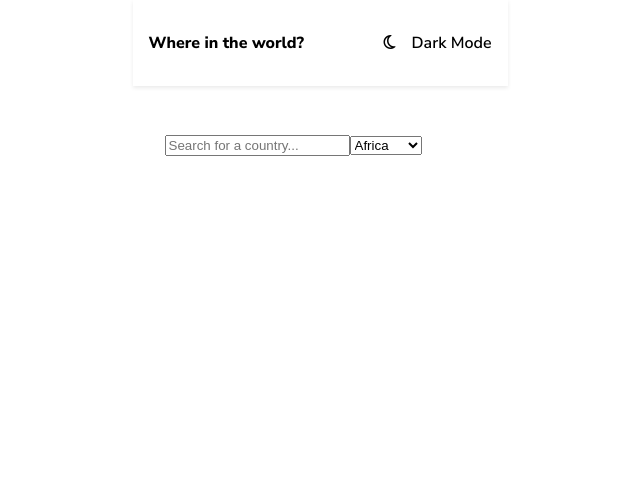
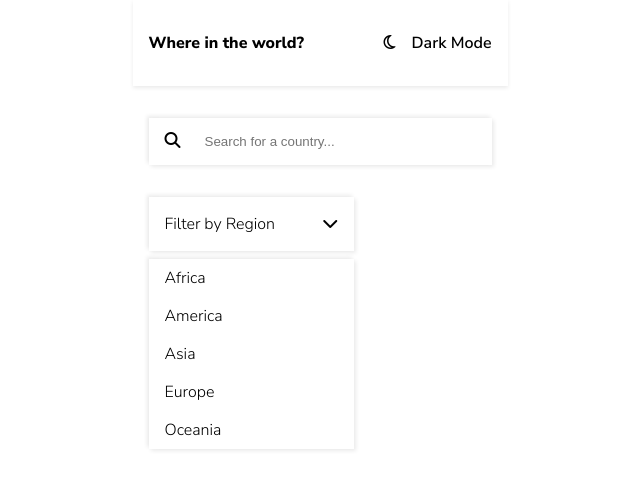
Before and after one commit to ormus395/react-flags, a React (Create React App) app: page / in a window 1280 px wide. Shown: the top 484 px of the page, without its empty margins (320-960 px from the left). Built offline with nearby package versions, Linux system fonts and the light colour scheme.

Commit message:
Add header and search section

```diff
--- a/src/App.js
+++ b/src/App.js
@@ -2,13 +2,13 @@ import React from "react";
 import "./App.css";
 
 import Header from "./components/Header/Header";
-import SearchBar from "./components/Search/SearchBar";
+import Search from "./components/Search/Search";
 
 function App() {
   return (
     <div className="App">
       <Header />
-      <SearchBar />
+      <Search />
     </div>
   );
 }
--- a/src/components/Search/Filter.js
+++ b/src/components/Search/Filter.js
@@ -4,16 +4,22 @@ function Filter(props) {
   let searchBy = ["Africa", "Asia", "America", "Oceania", "Europe"];
   let options = searchBy.sort().map((option) => {
     return (
-      <option value={option} key={option}>
+      <li value={option} key={option}>
         {option}
-      </option>
+      </li>
     );
   });
 
   return (
-    <select name="" id="" className="dropdown">
-      {options}
-    </select>
+    <div className="filter">
+      <p className="filter--title">
+        Filter by Region{" "}
+        <span className="filter--logo">
+          <i class="fas fa-chevron-down"></i>
+        </span>
+      </p>
+      <ul className={`${props.hidden} filter--drop-down`}>{options}</ul>
+    </div>
   );
 }
 
--- /dev/null
+++ b/src/components/Search/Search.css
@@ -0,0 +1,51 @@
+.search {
+  margin-top: 2rem;
+  padding: 0 1rem;
+}
+
+.search-bar {
+  box-shadow: 2px 2px 4px hsl(0, 0%, 92%), -2px -2px 4px hsl(0, 0%, 92%);
+}
+
+.search-bar .search-bar--input {
+  border-style: none;
+  padding: 1rem;
+  margin-left: 0.5rem;
+  width: 80%;
+}
+
+.search-bar--logo {
+  display: inline-block;
+  padding-left: 1rem;
+}
+
+.filter {
+  margin-top: 2rem;
+}
+
+.filter--title {
+  display: flex;
+  box-shadow: 2px 2px 4px hsl(0, 0%, 92%), -2px -2px 4px hsl(0, 0%, 92%);
+  justify-content: space-between;
+  padding: 1rem;
+  width: 60%;
+}
+
+.filter--title:hover {
+  cursor: pointer;
+}
+
+.filter--drop-down {
+  margin-top: 0.5rem;
+  box-shadow: 2px 2px 4px hsl(0, 0%, 92%), -2px -2px 4px hsl(0, 0%, 92%);
+  width: 60%;
+}
+
+.filter--drop-down li {
+  padding: 0.5rem 1rem;
+}
+
+.filter--drop-down li:hover {
+  background-color: hsl(0, 0%, 92%);
+  cursor: pointer;
+}
--- /dev/null
+++ b/src/components/Search/Search.js
@@ -0,0 +1,41 @@
+import React from "react";
+import "./Search.css";
+import SearchBar from "./SearchBar";
+import Filter from "./Filter";
+
+class Search extends React.Component {
+  constructor(props) {
+    super(props);
+    this.state = {
+      hidden: true,
+    };
+
+    this.toggle = this.toggle.bind(this);
+    this.handleToggle = this.handleToggle.bind(this);
+  }
+
+  toggle() {
+    let { hidden } = this.state;
+
+    if (hidden) {
+      this.setState({ hidden: false });
+    } else {
+      this.setState({ hidden: true });
+    }
+  }
+
+  handleToggle() {
+    this.toggle();
+  }
+
+  render() {
+    return (
+      <div className="search">
+        <SearchBar />
+        <Filter />
+      </div>
+    );
+  }
+}
+
+export default Search;
--- a/src/components/Search/SearchBar.js
+++ b/src/components/Search/SearchBar.js
@@ -1,20 +1,20 @@
 import React from "react";
-import Filter from "./Filter";
 
-function SearchBar(props) {
-  return (
-    <div className="container">
+class SearchBar extends React.Component {
+  render() {
+    return (
       <form className="search-bar">
-        <span className="search-bar--logo"></span>
+        <span className="search-bar--logo">
+          <i class="fas fa-search"></i>
+        </span>
         <input
           className="search-bar--input"
           type="text"
           placeholder="Search for a country..."
         />
-        <Filter />
       </form>
-    </div>
-  );
+    );
+  }
 }
 
 export default SearchBar;
--- a/src/index.css
+++ b/src/index.css
@@ -35,9 +35,15 @@ img {
   height: auto;
 }
 
+input[type="text"]:focus {
+  border-style: none;
+}
+
 .container {
-  padding: 1rem;
-  margin: 2rem 1rem;
+  padding: 1rem 2rem;
+}
+
+.hidden {
 }
 
 .shadow-bottom {
```
Also changed, not shown: src/components/Search/Filter.css (deleted), src/components/Search/SearchBar.css (deleted), src/logo.svg (deleted).
